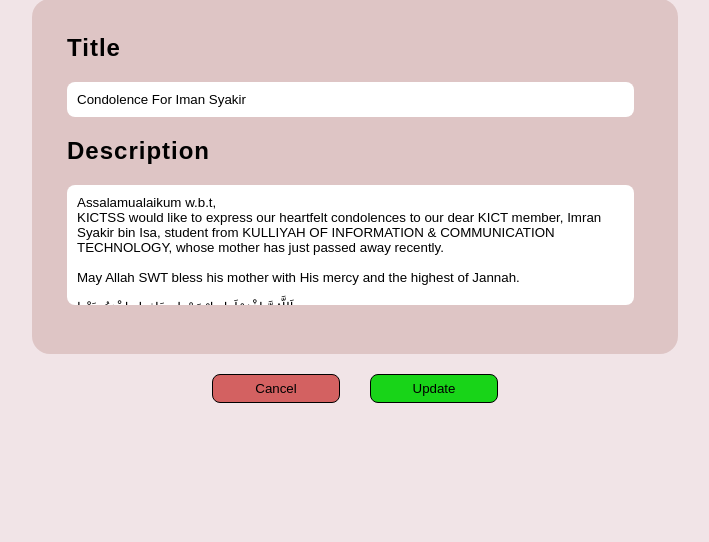
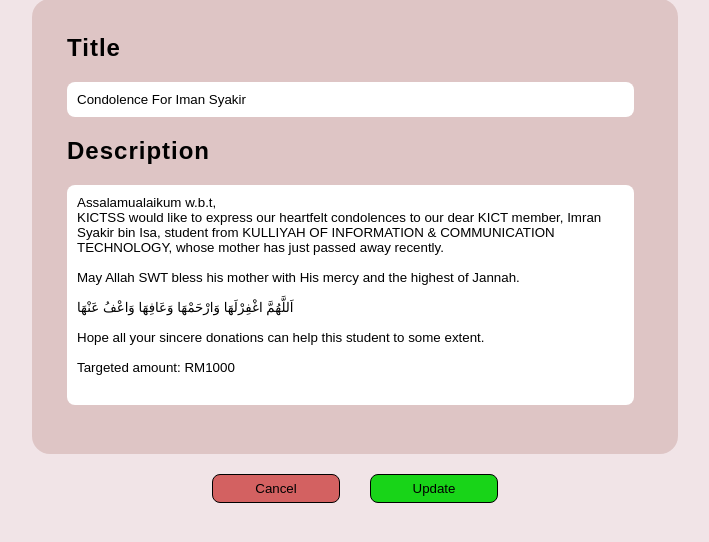
Before and after one commit to iffahbam/EasyFund, a PHP site: page /editdetails.php in a window 1280 px wide. Shown: the part 139-681 px from the top of the page, without its empty margins (285-994 px from the left). Run offline with PHP 8.4, Linux system fonts and the light colour scheme.

Commit message:
Update editdetails.php

```diff
--- a/editdetails.php
+++ b/editdetails.php
@@ -92,7 +92,7 @@ textarea {
     border: 0;
     border-radius: 8px;
     font-family: Arial, Helvetica, sans-serif;
-    min-height: 100px; /* Minimum height for the textarea */
+    min-height: 200px; /* Minimum height for the textarea */
     overflow: auto; /* Add a scrollbar if content exceeds the textarea height */
     resize: none;
 }
```
